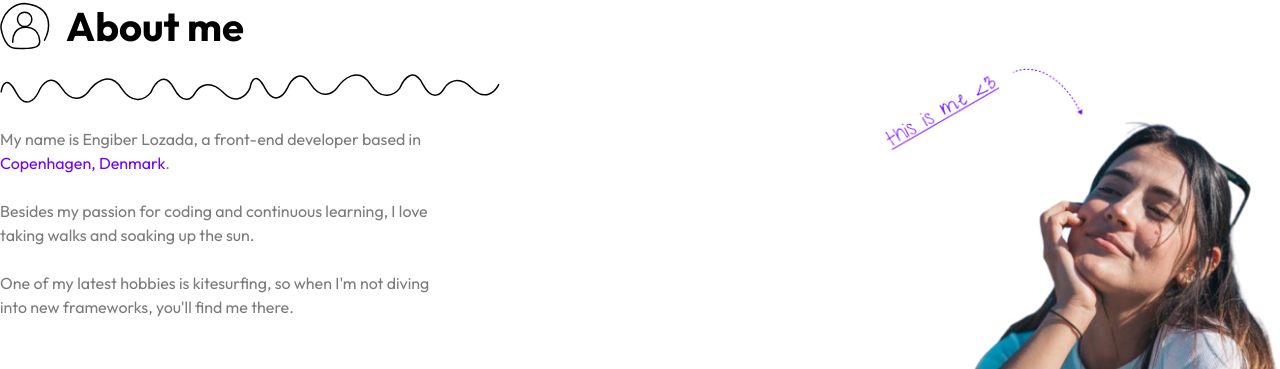
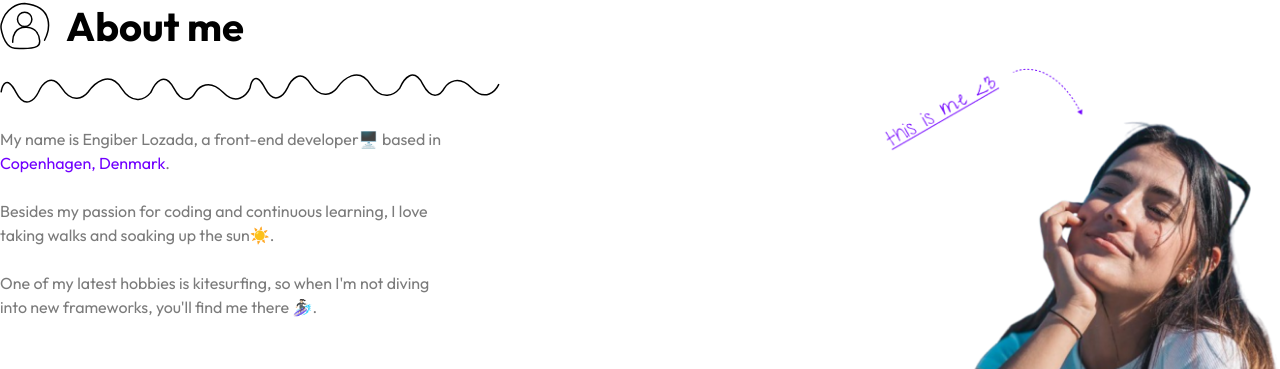
Before and after one commit to engijlr/portfolio-2.0, a Next.js app: page / in a window 1280 px wide. Shown: the part 3778-4147 px from the top of the page. Built offline with nearby package versions, Linux system fonts and the light colour scheme; a web font is replaced by a local one.

Commit message:
ESLint error fixed

```diff
--- a/components/About.tsx
+++ b/components/About.tsx
@@ -18,16 +18,16 @@ const About = () => {
           alt="person icon"
         />
         <p className="w-[450px] text-gray-30">
-          My name is Engiber Lozada, a front-end developer based in{" "}
+          My name is Engiber Lozada, a front-end developer🖥️ based in{" "}
           <span className="text-green-50">Copenhagen, Denmark</span>.
         </p>
         <p className="w-[450px] text-gray-30">
           Besides my passion for coding and continuous learning, I love taking
-          walks and soaking up the sun.
+          walks and soaking up the sun☀️.
         </p>
         <p className="w-[450px] text-gray-30">
-          One of my latest hobbies is kitesurfing, so when I'm not diving into
-          new frameworks, you'll find me there.
+          One of my latest hobbies is kitesurfing, so when I&apos;m not diving
+          into new frameworks, you&apos;ll find me there 🏄🏻‍♀️.
         </p>
       </div>
 
```
